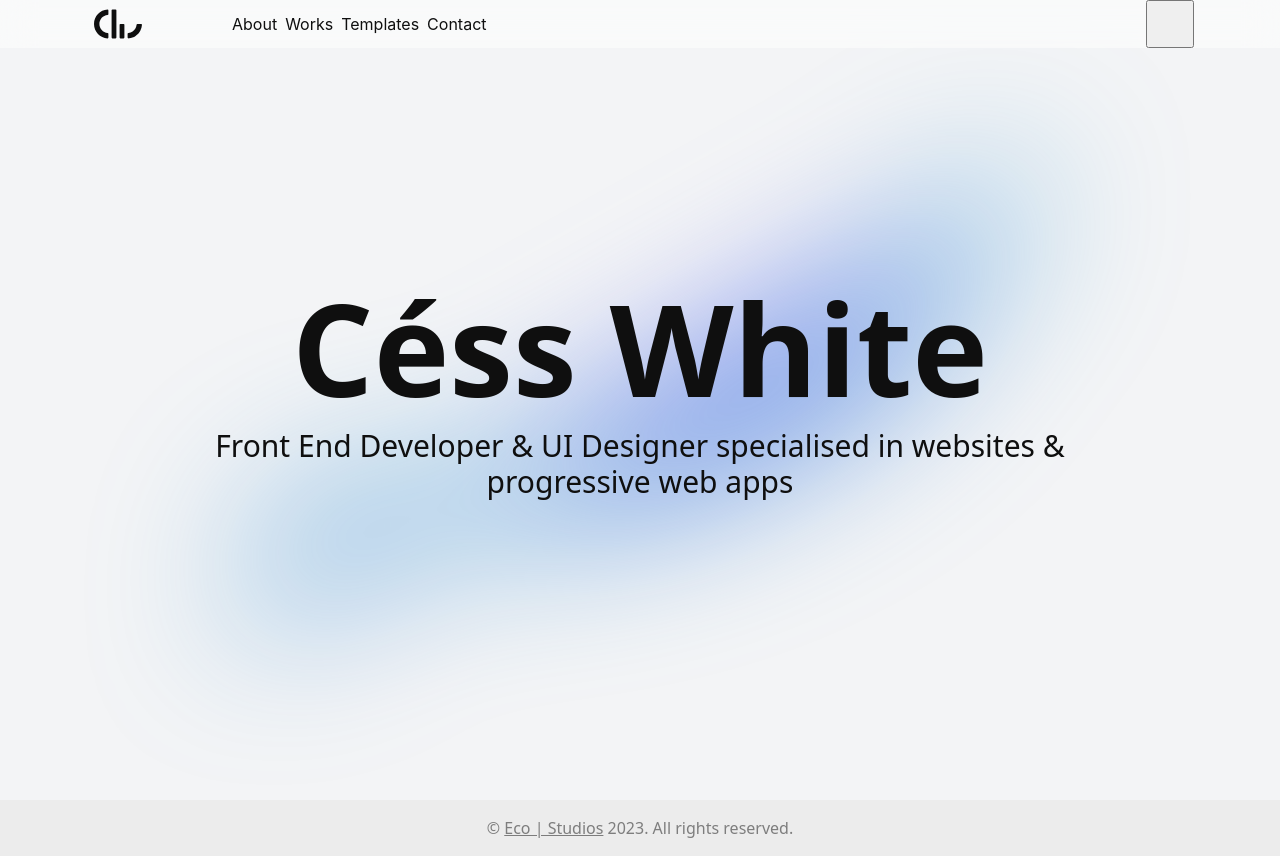
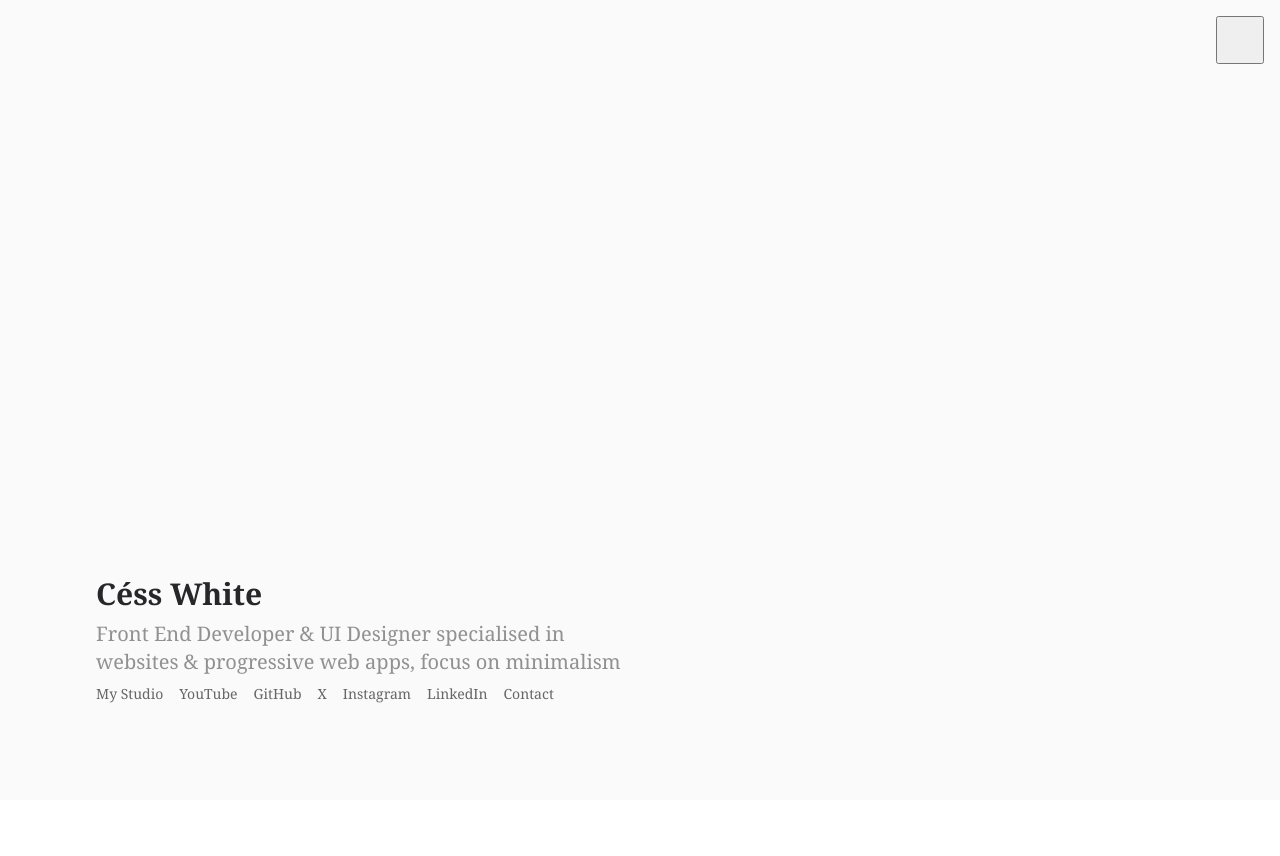
Before and after one commit to cesswhite/personal-website-v2, a Nuxt app: page / in a window 1280 px wide. After the commit the page ends 800 px from the top, so only its background shows below. Built offline with nearby package versions, Linux system fonts and the light colour scheme.

Commit message:
[ADD - Update Nuxt and dependencies, and change to minimal design

```diff
--- a/app.vue
+++ b/app.vue
@@ -1,84 +1,78 @@
 <template>
   <div id="__app" class="h-auto w-full relative">
-    <AppHeader />
-    <main role="main" class="h-auto bg-gray-100 dark:bg-dark-900">
+    <main role="main" class="font-serif h-auto bg-zinc-200/20 dark:bg-dark-900">
       <NuxtPage />
     </main>
-    <AppFooter />
   </div>
 </template>
 
 <script setup>
 useHead({
-  title: 'Céss White | Front End Developer & UI Designer',
-  viewport: 'width=device-width, initial-scale=1, maximum-scale=5',
-  charset: 'utf-8',
+  title: "Céss White | Front End Developer & UI Designer",
+  viewport: "width=device-width, initial-scale=1, maximum-scale=5",
+  charset: "utf-8",
   meta: [
     {
-      name: 'site_name',
-      content: 'Céss White | Front End Developer & UI Designer'
+      name: "site_name",
+      content: "Céss White | Front End Developer & UI Designer",
     },
     {
-      name: 'og:site_name',
-      content: 'Céss White | Front End Developer & UI Designer'
+      name: "og:site_name",
+      content: "Céss White | Front End Developer & UI Designer",
     },
     {
-      name: 'description',
-      content: 'Minimalist Front End Developer and UI Designer, I can help you to bring your ideas to reality.'
+      name: "description",
+      content:
+        "Minimalist Front End Developer and UI Designer, I can help you to bring your ideas to reality.",
     },
     {
-      name: 'og:description',
-      content: 'Minimalist Front End Developer and UI Designer, I can help you to bring your ideas to reality.'
+      name: "og:description",
+      content:
+        "Minimalist Front End Developer and UI Designer, I can help you to bring your ideas to reality.",
     },
     {
-      name: 'og:site_description',
-      content: 'Minimalist Front End Developer and UI Designer, I can help you to bring your ideas to reality.'
+      name: "og:site_description",
+      content:
+        "Minimalist Front End Developer and UI Designer, I can help you to bring your ideas to reality.",
     },
     {
-      name: 'og:type',
-      content: 'website'
+      name: "og:type",
+      content: "website",
     },
     {
-      hid: 'twitter:site',
-      content: '@cesswhite_'
+      hid: "twitter:site",
+      content: "@cesswhite_",
     },
     {
-      name: 'twitter:card',
-      content: 'summary_large_image'
+      name: "twitter:card",
+      content: "summary_large_image",
     },
     {
-      property: 'og:image',
-      content: '/og-image.webp'
+      property: "og:image",
+      content: "/og-image.webp",
     },
     {
-      property: 'og:image:secure_url',
-      content: '/og-image.webp'
+      property: "og:image:secure_url",
+      content: "/og-image.webp",
     },
     {
-      property: 'og:image:alt',
-      content: 'Cover photo of Cess white'
+      property: "og:image:alt",
+      content: "Cover photo of Cess white",
     },
     {
-      name: 'twitter:image',
-      content: '/og-image.webp'
-    },
-  ],
-  script: [
-    {
-      src: "https://eco-studios.herokuapp.com/umami.js",
-      defer: true,
-      async: true,
-      "data-website-id": "b901d336-938b-4d30-9c8c-637015046cac",
+      name: "twitter:image",
+      content: "/og-image.webp",
     },
   ],
   link: [
     {
-      rel: 'icon', type: 'image/svg+xml', href: '/favicon.svg',
+      rel: "icon",
+      type: "image/svg+xml",
+      href: "/favicon.svg",
     },
   ],
   htmlAttrs: {
-    lang: 'en'
+    lang: "en",
   },
-})
-
+});
 </script>
--- a/assets/css/global.css
+++ b/assets/css/global.css
@@ -2,37 +2,57 @@
   outline: 1px solid red;
 }
 
-*, *::before, *::after {
+*,
+*::before,
+*::after {
   box-sizing: border-box;
 }
 * {
   padding: 0;
   margin: 0;
 }
-html, body {
+html,
+body {
   height: 100%;
   scroll-behavior: smooth;
 }
 body {
   line-height: 1.5;
   -webkit-font-smoothing: antialiased;
-  font-family: -apple-system, BlinkMacSystemFont, Segoe UI, Roboto, Oxygen, Ubuntu, Cantarell, Fira Sans, Droid Sans, Helvetica Neue, sans-serif;
+  font-family: -apple-system, BlinkMacSystemFont, Segoe UI, Roboto, Oxygen,
+    Ubuntu, Cantarell, Fira Sans, Droid Sans, Helvetica Neue, sans-serif;
 }
 a {
   color: inherit;
   text-decoration: none;
 }
-img, picture, video, canvas, svg {
+img,
+picture,
+video,
+canvas,
+svg {
   display: block;
   max-width: 100%;
 }
-input, button, textarea, select {
+input,
+button,
+textarea,
+select {
   font: inherit;
 }
-p, h1, h2, h3, h4, h5, h6 {
+p,
+h1,
+h2,
+h3,
+h4,
+h5,
+h6 {
   overflow-wrap: break-word;
+  text-wrap: balance;
 }
-#root, #__nuxt, #__app {
+#root,
+#__nuxt,
+#__app {
   isolation: isolate;
 }
 p > img {
--- a/components/App/SwitchMode.vue
+++ b/components/App/SwitchMode.vue
@@ -1,12 +1,17 @@
 <template>
-  <button class="flex h-12 p-1 w-12 items-center justify-center" @click="toggleDark">
-    <div class="text-2xl text-dark-900 i-heroicons-moon dark:text-light-50 dark:i-heroicons-sun" />
+  <button
+    class="flex h-12 p-1 w-12 items-center justify-center"
+    @click="toggleDark"
+  >
+    <div
+      class="text-base text-zinc-800 i-heroicons-moon dark:text-zinc-50 dark:i-heroicons-sun"
+    />
   </button>
 </template>
 
 <script setup>
-const color = useColorMode()
-function toggleDark () {
-  color.preference = color.value === 'dark' ? 'light' : 'dark'
+const color = useColorMode();
+function toggleDark() {
+  color.preference = color.value === "dark" ? "light" : "dark";
 }
 </script>
--- a/nuxt.config.ts
+++ b/nuxt.config.ts
@@ -1,30 +1,28 @@
 // https://v3.nuxtjs.org/api/configuration/nuxt.config
 export default defineNuxtConfig({
-  modules: [
-    '@unocss/nuxt',
-    '@nuxtjs/color-mode'
-  ],
-  plugins: [{ src: '~/plugins/vercel.js', mode: 'client' }],
-  css: ['@/assets/css/global.css'],
+  modules: ["@unocss/nuxt", "@nuxtjs/color-mode"],
+  devtools: { enabled: false },
+  plugins: [{ src: "~/plugins/vercel.js", mode: "client" }],
+  css: ["@/assets/css/global.css"],
   unocss: {
     uno: true,
     preflight: true,
     icons: true,
     webFonts: {
-      provider: 'google',
+      provider: "google",
       fonts: {
-        sans: 'Raleway:300,400,500,600,700'
-      }
-    }
+        serif: "Lora:300,400,500,600,700",
+      },
+    },
   },
   colorMode: {
-    preference: 'system', // default value of $colorMode.preference
-    fallback: 'light', // fallback value if not system preference found
-    hid: 'nuxt-color-mode-script',
-    globalName: '__NUXT_COLOR_MODE__',
-    componentName: 'ColorScheme',
-    classPrefix: '',
-    classSuffix: '',
-    storageKey: 'nuxt-color-mode'
-  }
-})
+    preference: "system", // default value of $colorMode.preference
+    fallback: "light", // fallback value if not system preference found
+    hid: "nuxt-color-mode-script",
+    globalName: "__NUXT_COLOR_MODE__",
+    componentName: "ColorScheme",
+    classPrefix: "",
+    classSuffix: "",
+    storageKey: "nuxt-color-mode",
+  },
+});
--- a/pages/index.vue
+++ b/pages/index.vue
@@ -1,27 +1,64 @@
 <template>
-  <div class="flex h-screen w-full  items-center justify-center">
-    <div
-      class="flex h-screen transition-all ease-in-out duration-500 absolute items-center justify-center overflow-hidden 2xl:h-auto">
-      <AppBlur />
+  <div class="w-full h-auto min-h-screen relative">
+    <div class="absolute top-4 right-4">
+      <AppSwitchMode />
     </div>
-    <div class="flex flex-col z-1 gap-4 relative justify-center items-center">
-      <h1
-        class="font-sans font-semibold text-center transition-all ease-in-out text-5xl text-dark-900 duration-300 lg:text-7xl lg:text-9xl dark:text-light-50">
-        Céss White
-      </h1>
-      <h2
-        class="font-sans font-medium text-center  text-xl w-full transition-all  ease-in-out text-dark-900 duration-300 lg:text-3xl lg:w-3/4 dark:text-light-50/80">
-        Front End Developer & UI Designer specialised in websites & progressive web apps
-      </h2>
+    <div class="absolute bottom-24 left-24 flex flex-col gap-2">
+      <h1 class="text-3xl text-zinc-800 dark:text-zinc-50">Céss White</h1>
+      <p class="text-xl text-zinc-800/50 w-full dark:text-zinc-50/50">
+        Front End Developer & UI Designer specialised in <br />
+        websites & progressive web apps, focus on minimalism
+      </p>
       <div class="flex gap-4">
-        <NuxtLink to="https://github.com/cesswhite" target="blank"
-          class="transition-all ease-in-out text-5xl text-dark-900/60 duration-300 i-carbon-logo-github dark:text-light-50/60 hover:text-dark-900 hover:dark:text-light-50/80" />
-        <NuxtLink to="https://twitter.com/cesswhite_" target="blank"
-          class="transition-all ease-in-out text-5xl text-dark-900/60 duration-300 i-carbon-logo-twitter dark:text-light-50/60 hover:text-dark-900 hover:dark:text-light-50/80" />
-        <NuxtLink to="https://www.instagram.com/cess_armando/" target="blank"
-          class="transition-all ease-in-out text-5xl text-dark-900/60 duration-300 i-carbon-logo-instagram dark:text-light-50/60 hover:text-dark-900 hover:dark:text-light-50/80" />
-        <NuxtLink to="https://www.linkedin.com/in/cesswhite/" target="blank"
-          class="transition-all ease-in-out text-5xl text-dark-900/60 duration-300 i-carbon-logo-linkedin dark:text-light-50/60 hover:text-dark-900 hover:dark:text-light-50/80" />
+        <NuxtLink
+          to="https://www.ecostudios.dev/"
+          target="blank"
+          class="text-sm text-zinc-800/70 hover:text-zinc-900 dark:text-zinc-50/70 dark:hover:text-zinc-50"
+        >
+          My Studio
+        </NuxtLink>
+        <NuxtLink
+          to="https://www.youtube.com/channel/UCrLXsqIkrCsRawK2R3HEmbQ"
+          target="blank"
+          class="text-sm text-zinc-800/70 hover:text-zinc-900 dark:text-zinc-50/70 dark:hover:text-zinc-50"
+        >
+          YouTube
+        </NuxtLink>
+        <NuxtLink
+          to="https://github.com/cesswhite"
+          target="blank"
+          class="text-sm text-zinc-800/70 hover:text-zinc-900 dark:text-zinc-50/70 dark:hover:text-zinc-50"
+        >
+          GitHub
+        </NuxtLink>
+        <NuxtLink
+          to="https://twitter.com/cesswhite_"
+          target="blank"
+          class="text-sm text-zinc-800/70 hover:text-zinc-900 dark:text-zinc-50/70 dark:hover:text-zinc-50"
+        >
+          X
+        </NuxtLink>
+        <NuxtLink
+          to="https://www.instagram.com/cess_armando/"
+          target="blank"
+          class="text-sm text-zinc-800/70 hover:text-zinc-900 dark:text-zinc-50/70 dark:hover:text-zinc-50"
+        >
+          Instagram
+        </NuxtLink>
+        <NuxtLink
+          to="https://www.linkedin.com/in/cesswhite/"
+          target="blank"
+          class="text-sm text-zinc-800/70 hover:text-zinc-900 dark:text-zinc-50/70 dark:hover:text-zinc-50"
+        >
+          LinkedIn
+        </NuxtLink>
+        <NuxtLink
+          to="mailto:acessloop@gmail.com?subject = More info about "
+          target="blank"
+          class="text-sm text-zinc-800/70 hover:text-zinc-900 dark:text-zinc-50/70 dark:hover:text-zinc-50"
+        >
+          Contact
+        </NuxtLink>
       </div>
     </div>
   </div>
```
Also changed, not shown: package.json (+5 -5 lines), 1 other file (tests, documents, lock files or other folders).
